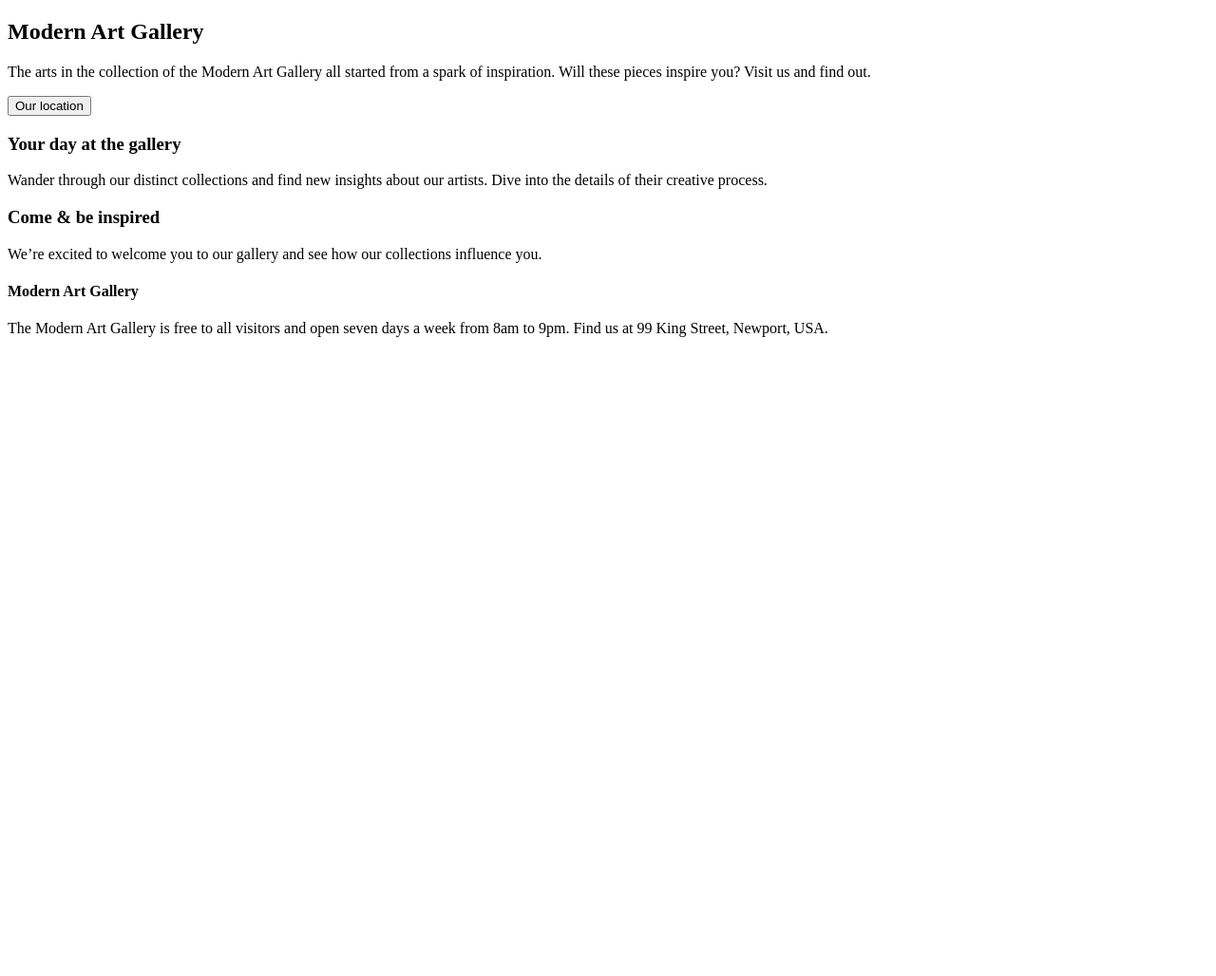
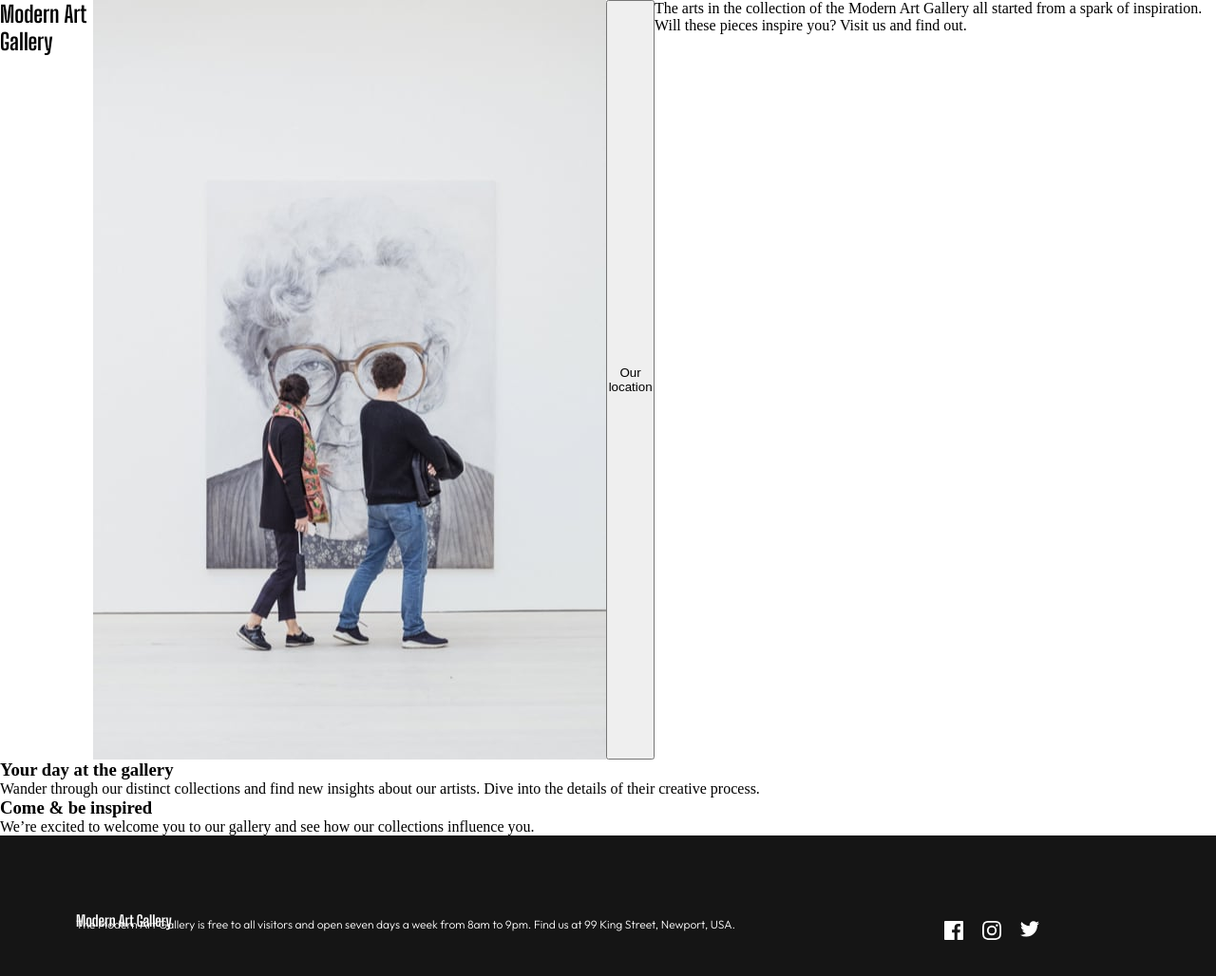
Before and after one commit to jcovington16/frontend-mentor-art-gallary, a plain HTML site: page index.html in a window 1280 px wide. Shown: the whole page at 95% size. Before the commit the page ends 800 px from the top, so only its background shows below. Drawn offline with Linux system fonts and the light colour scheme.

Commit message:
chore: working on footer along with styling.

```diff
--- a/index.html
+++ b/index.html
@@ -5,6 +5,7 @@
   <meta name="viewport" content="width=device-width, initial-scale=1.0">
 
   <link rel="icon" type="image/png" sizes="32x32" href="./assets/favicon-32x32.png">
+  <link rel="stylesheet" href="./styles.css">
 
   <title>Frontend Mentor | Art gallery website</title>
 </head>
@@ -15,11 +16,13 @@
     <section class="section1">
       <h1>Modern Art Gallery</h1>
 
+      <img src="./assets/desktop/image-hero.jpg" alt="art gallery">
+
+      <button>Our location</button>
+
       <p>The arts in the collection of the Modern Art Gallery all started
         from a spark of inspiration. Will these pieces inspire you? Visit
         us and find out.</p>
-
-      <button>Our location</button>
     </section>
 
     <section class="section2">
@@ -43,6 +46,12 @@
     <p>The Modern Art Gallery is free to all visitors and open seven days a week
       from 8am to 9pm. Find us at 99 King Street, Newport, USA.
     </p>
+
+    <ul>
+      <li><svg width="20" height="20" xmlns="http://www.w3.org/2000/svg"><path d="M18.896 0H1.104C.494 0 0 .494 0 1.104v17.793C0 19.506.494 20 1.104 20h9.58v-7.745H8.076V9.237h2.606V7.01c0-2.583 1.578-3.99 3.883-3.99 1.104 0 2.052.082 2.329.119v2.7h-1.598c-1.254 0-1.496.597-1.496 1.47v1.928h2.989l-.39 3.018h-2.6V20h5.098c.608 0 1.102-.494 1.102-1.104V1.104C20 .494 19.506 0 18.896 0Z" fill="#FFF"/></svg></li>
+      <li><svg width="20" height="20" xmlns="http://www.w3.org/2000/svg"><path d="M10 1.802c2.67 0 2.987.01 4.042.059 2.71.123 3.975 1.409 4.099 4.099.048 1.054.057 1.37.057 4.04 0 2.672-.01 2.988-.057 4.042-.124 2.687-1.387 3.975-4.1 4.099-1.054.048-1.37.058-4.041.058-2.67 0-2.987-.01-4.04-.058-2.718-.124-3.977-1.416-4.1-4.1-.048-1.054-.058-1.37-.058-4.041 0-2.67.01-2.986.058-4.04.124-2.69 1.387-3.977 4.1-4.1 1.054-.048 1.37-.058 4.04-.058ZM10 0C7.284 0 6.944.012 5.877.06 2.246.227.227 2.242.061 5.877.01 6.944 0 7.284 0 10s.012 3.057.06 4.123c.167 3.632 2.182 5.65 5.817 5.817 1.067.048 1.407.06 4.123.06s3.057-.012 4.123-.06c3.629-.167 5.652-2.182 5.816-5.817.05-1.066.061-1.407.061-4.123s-.012-3.056-.06-4.122C19.777 2.249 17.76.228 14.124.06 13.057.01 12.716 0 10 0Zm0 4.865a5.135 5.135 0 1 0 0 10.27 5.135 5.135 0 0 0 0-10.27Zm0 8.468a3.333 3.333 0 1 1 0-6.666 3.333 3.333 0 0 1 0 6.666Zm5.338-9.87a1.2 1.2 0 1 0 0 2.4 1.2 1.2 0 0 0 0-2.4Z" fill="#FFF"/></svg></li>
+      <li><svg width="20" height="17" xmlns="http://www.w3.org/2000/svg"><path d="M20 2.172a8.192 8.192 0 0 1-2.357.646 4.11 4.11 0 0 0 1.805-2.27 8.22 8.22 0 0 1-2.606.996A4.096 4.096 0 0 0 13.847.248c-2.65 0-4.596 2.472-3.998 5.037A11.648 11.648 0 0 1 1.392 1a4.109 4.109 0 0 0 1.27 5.478 4.086 4.086 0 0 1-1.858-.513c-.045 1.9 1.318 3.679 3.291 4.075a4.113 4.113 0 0 1-1.853.07 4.106 4.106 0 0 0 3.833 2.849A8.25 8.25 0 0 1 0 14.658a11.616 11.616 0 0 0 6.29 1.843c7.618 0 11.923-6.434 11.663-12.205A8.354 8.354 0 0 0 20 2.172Z" fill="#FFF"/></svg></li>
+    </ul>
   </footer>
 
 </body>
--- a/styles.css
+++ b/styles.css
@@ -13,3 +13,48 @@
     --white: #ffffff;
     --beige: #d5966c;
 }
+
+.section1 {
+    display: flex;
+
+}
+
+section h1 {
+    font-family: 'Big Shoulders Display', cursive;
+}
+
+footer {
+    display: flex;
+    justify-content: space-between;
+    background-color: var(--black);
+    color: var(--white);
+    padding: 80px;
+
+}
+
+footer h4 {
+    font-family: 'Big Shoulders Display', cursive;
+}
+
+footer p {
+    font-family: 'Outfit', sans-serif;
+    font-style: normal;
+    font-size: 12px;
+    position: absolute;
+    font-weight: 300;
+    line-height: 28px;
+    word-wrap: break-word;
+}
+
+footer ul {
+    display: flex;
+    list-style: none;
+    justify-content:flex-end;
+    width: 80%;
+    height: 20px;
+    position: absolute;
+}
+
+footer ul li {
+    margin: 10px;
+}
```
